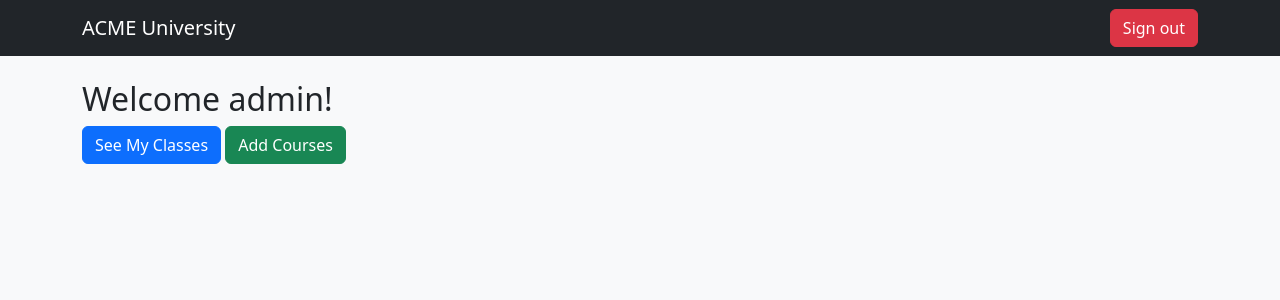
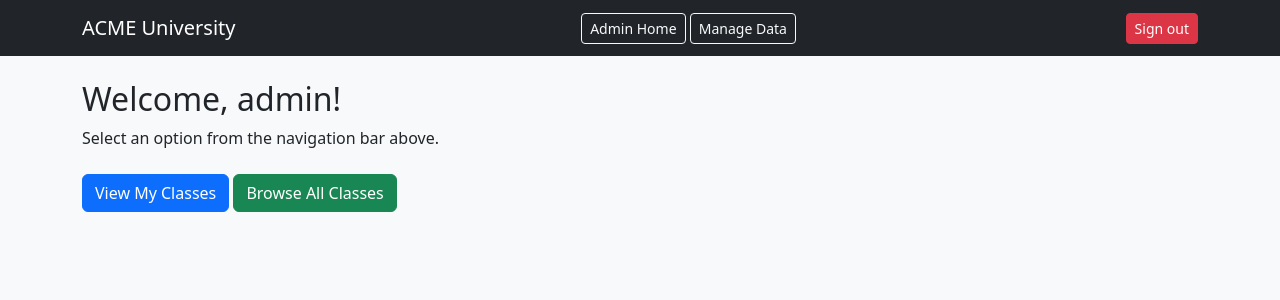
Before and after one commit to achu-nat/lab8_app, a Flask app: page /student in a window 1280 px wide. Shown: the top 300 px of the page. Run offline with Flask 3, Linux system fonts and the light colour scheme; a user stored in the database is signed in.

Commit message:
creating pages for when a student is viewing the program

```diff
--- a/templates/base.html
+++ b/templates/base.html
@@ -6,10 +6,28 @@
 </head>
 <body class="bg-light">
 <nav class="navbar navbar-dark bg-dark">
-    <div class="container">
+    <div class="container d-flex justify-content-between">
         <span class="navbar-brand">ACME University</span>
+
         {% if current_user.is_authenticated %}
-        <a href="/logout" class="btn btn-danger">Sign out</a>
+            {% if current_user.role == 'student' %}
+                <div>
+                    <a href="/student" class="btn btn-outline-light btn-sm">Dashboard</a>
+                    <a href="/student/my_classes" class="btn btn-outline-light btn-sm">My Classes</a>
+                    <a href="/student/all_classes" class="btn btn-outline-light btn-sm">All Classes</a>
+                </div>
+            {% elif current_user.role == 'teacher' %}
+                <div>
+                    <a href="/teacher" class="btn btn-outline-light btn-sm">Dashboard</a>
+                </div>
+            {% elif current_user.role == 'admin' %}
+                <div>
+                    <a href="/adminpage" class="btn btn-outline-light btn-sm">Admin Home</a>
+                    <a href="/admin" class="btn btn-outline-light btn-sm">Manage Data</a>
+                </div>
+            {% endif %}
+
+            <a href="/logout" class="btn btn-danger btn-sm">Sign out</a>
         {% endif %}
     </div>
 </nav>
--- a/templates/student_dashboard.html
+++ b/templates/student_dashboard.html
@@ -1,8 +1,13 @@
 {% extends "base.html" %}
 {% block content %}
-<h2>Welcome {{ current_user.username }}!</h2>
 
-<a class="btn btn-primary" href="/student/my_classes">See My Classes</a>
-<a class="btn btn-success" href="/student/all_classes">Add Courses</a>
+<h2>Welcome, {{ current_user.username }}!</h2>
+
+<p>Select an option from the navigation bar above.</p>
+
+<div class="mt-4">
+    <a class="btn btn-primary" href="/student/my_classes">View My Classes</a>
+    <a class="btn btn-success" href="/student/all_classes">Browse All Classes</a>
+</div>
 
 {% endblock %}
```
